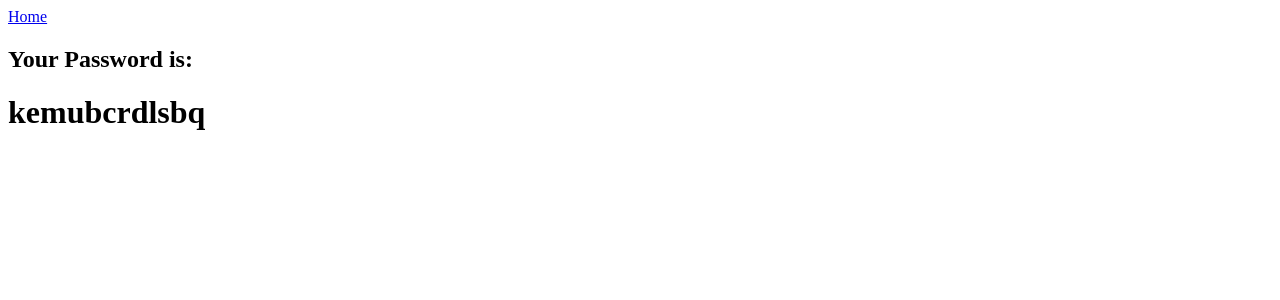
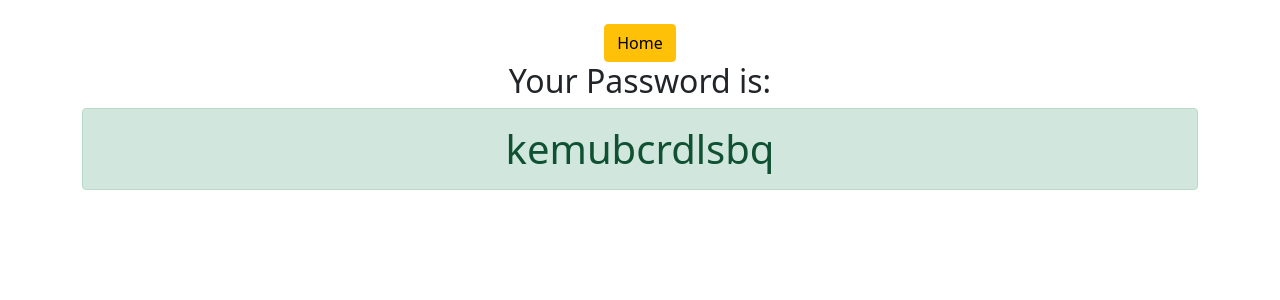
Before and after one commit to daRasmussen/ubiquitous-lamp, a Django app: page /password/ in a window 1280 px wide. Shown: the top 300 px of the page. Run offline with Django 4.2, Linux system fonts and the light colour scheme.

Commit message:
Completes password-generator

```diff
--- a/or/password_generator-project/generator/templates/generator/about.html
+++ b/or/password_generator-project/generator/templates/generator/about.html
@@ -1,5 +1,8 @@
 <!--suppress ALL -->
-<a href="{% url 'home' %}">Home</a>
+<link href="https://cdn.jsdelivr.net/npm/bootstrap@5.1.3/dist/css/bootstrap.min.css" rel="stylesheet" integrity="sha384-1BmE4kWBq78iYhFldvKuhfTAU6auU8tT94WrHftjDbrCEXSU1oBoqyl2QvZ6jIW3" crossorigin="anonymous">
+<div class="container text-center">
+    <br>
+    <a class="btn btn-warning" href="{% url 'home' %}">Home</a>
     <h1>About</h1>
     <p>
         <span>Lorem ipsum dolor sit amet, consectetur adipisicing elit. Dolorem excepturi fugit mollitia nihil repudiandae
@@ -12,3 +15,4 @@
             sint veritatis vitae voluptate? Ad commodi doloremque esse nihil numquam odio officia repudiandae sint ullam
             voluptatum!</span>
     </p>
+</div>
--- a/or/password_generator-project/generator/templates/generator/password.html
+++ b/or/password_generator-project/generator/templates/generator/password.html
@@ -1,4 +1,8 @@
 <!--suppress ALL -->
-<a href="{% url 'home' %}">Home</a>
-<h2>Your Password is: </h2>
-<h1>{{ password }}</h1>
+<link href="https://cdn.jsdelivr.net/npm/bootstrap@5.1.3/dist/css/bootstrap.min.css" rel="stylesheet" integrity="sha384-1BmE4kWBq78iYhFldvKuhfTAU6auU8tT94WrHftjDbrCEXSU1oBoqyl2QvZ6jIW3" crossorigin="anonymous">
+<div class="container text-center">
+    <br>
+    <a class="btn btn-warning" href="{% url 'home' %}">Home</a>
+    <h2>Your Password is: </h2>
+    <h1 class="alert alert-success">{{ password }}</h1>
+</div>
```
Also changed, not shown: or/password_generator-project/generator/templates/generator/home.html (+6 -2 lines). Lines whose indentation alone changed are shown as unchanged.
